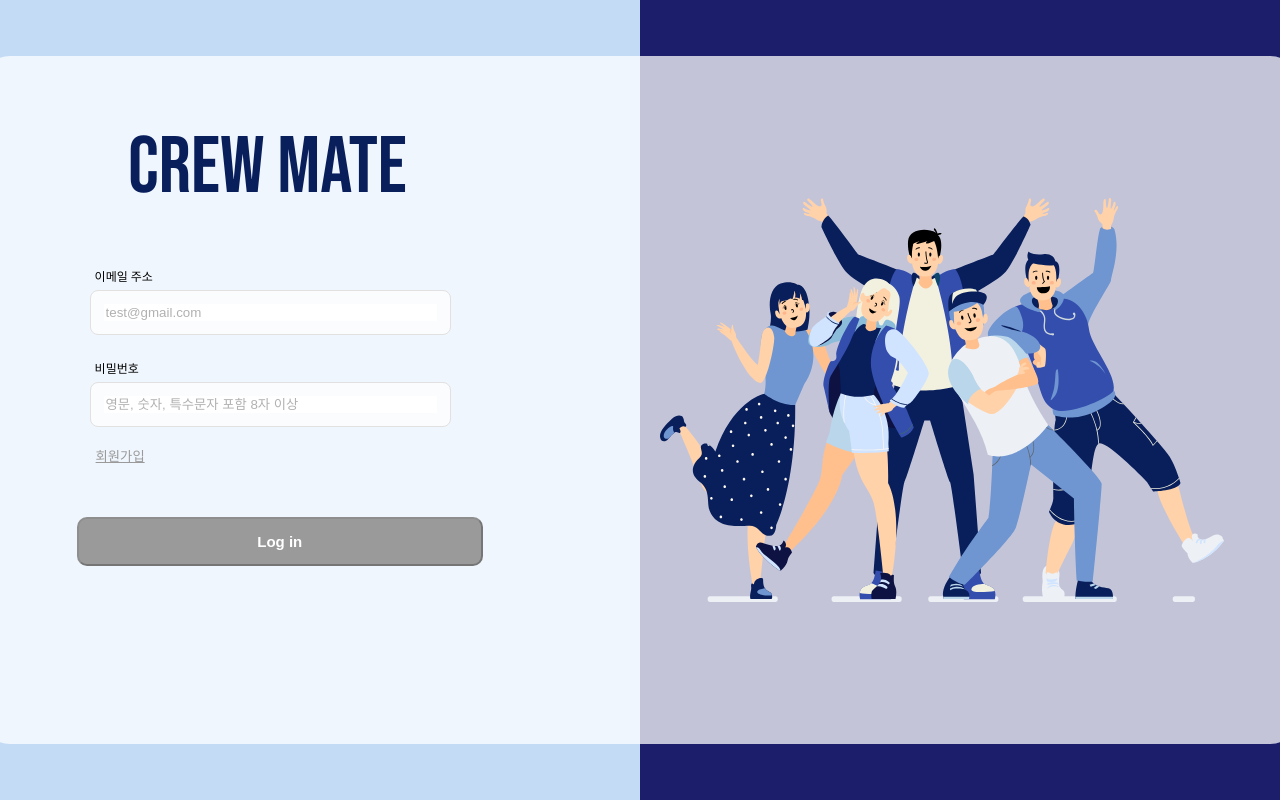
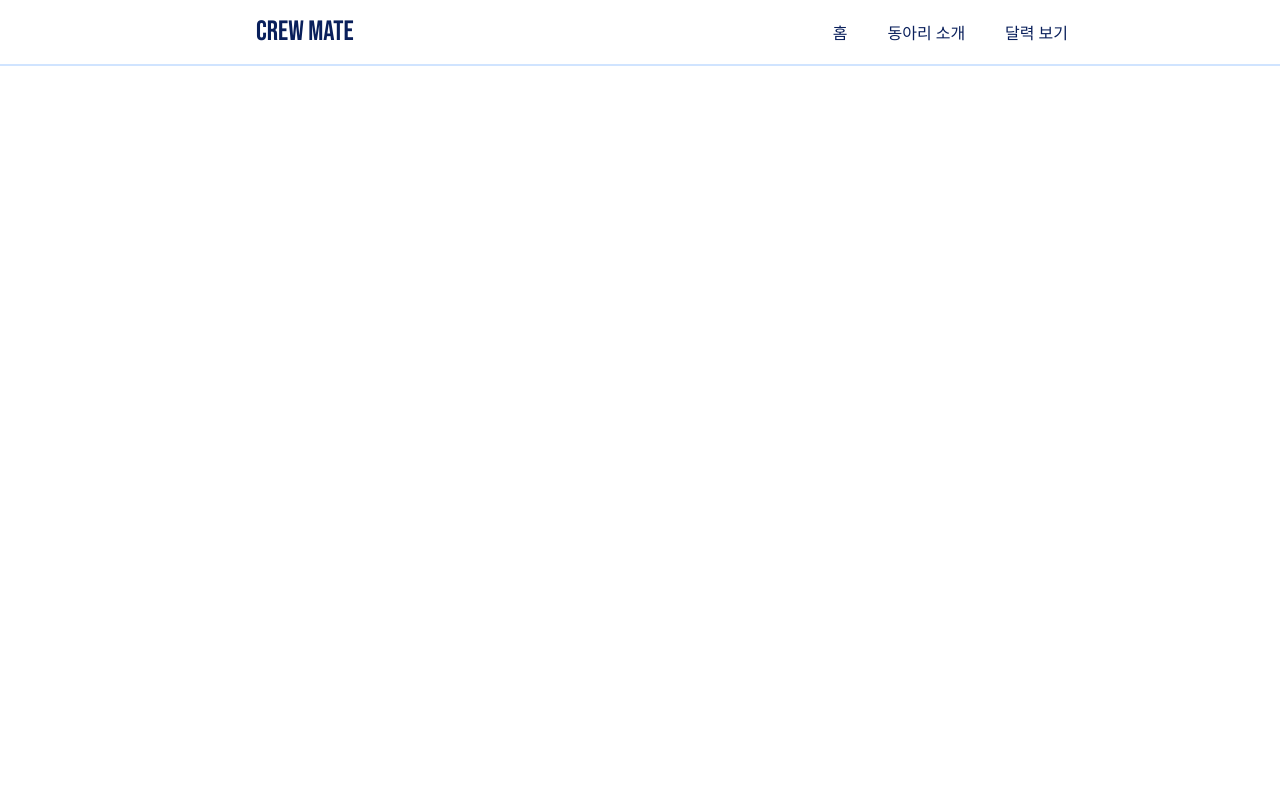
Before and after one commit to Crew-mate/Crewmate-client, a React (Create React App) app: page / in a window 1280 px wide. Built offline with nearby package versions, Linux system fonts and the light colour scheme.

Commit message:
[feat] 네비게이션 바, 달력

```diff
--- a/src/App.js
+++ b/src/App.js
@@ -2,14 +2,17 @@ import React from 'react';
 import { BrowserRouter as Router, Route, Routes } from 'react-router-dom';
 import Login from './Login/Login';
 import SignUp from './SignUp/SignUp';
+import Home from './Home/nav';
+import Calendar from './calendar/Calendar';
 
 function App() {
   return (
     <Router>
       <Routes>
-        <Route path="/" element={<Login />} />
+        <Route path="/" element={<Home />} /> {/* 홈 화면으로 설정 */}
         <Route path="/login" element={<Login />} />
         <Route path="/signup" element={<SignUp />} />
+        <Route path="/calendar" element={<Calendar />} />
       </Routes>
     </Router>
   );
--- /dev/null
+++ b/src/Home/nav.css
@@ -0,0 +1,44 @@
+@import url('https://fonts.googleapis.com/css2?family=Bebas+Neue&display=swap');
+
+.name {
+  font-family: "Bebas Neue", sans-serif;
+  position:fixed;
+  color: #091F5B;
+  margin-left: 20%;
+  font-size: 28px;
+  margin-top: 15px;
+
+}
+.wrapNav {
+  background-color: #fff;
+  border-bottom: 2px solid #D0E4FF;
+}
+
+.Nav {
+  display: flex;
+  justify-content: right;
+  padding: 10px 0;
+  margin-right: 15%;
+}
+
+.Nav a {
+  position: relative;
+  color: #091F5B;
+  text-decoration: none;
+  padding: 10px 20px;
+}
+
+.Nav a::after {
+  content: '';
+  position: absolute;
+  left: 0;
+  bottom: -11px;
+  width: 100%;
+  height: 2px;
+  background-color: transparent;
+  transition: 0.3s ease;
+}
+
+.Nav a:hover::after {
+  background-color: #091F5B;
+}
--- /dev/null
+++ b/src/Home/nav.jsx
@@ -0,0 +1,19 @@
+import React from 'react';
+import { Link } from 'react-router-dom';
+import '../Home/nav.css'
+
+function home() {
+  return (
+    <div>
+      <div className='wrapNav'>
+        <p className='name'>CREW MATE</p>
+        <div className='Nav'>
+          <Link to="/login">홈</Link>
+          <Link to="/signup">동아리 소개</Link>
+          <Link to="/calendar">달력 보기</Link>
+        </div>
+      </div>
+    </div>
+  );
+}
+export default home;
--- /dev/null
+++ b/src/Layout.jsx
@@ -0,0 +1,15 @@
+// Layout.js
+
+import React from 'react';
+import Home from './Home/nav'
+
+function Layout({ children }) {
+  return (
+    <div>
+      <Home /> {/* 네비게이션 바 */}
+      {children} {/* 각 페이지 컴포넌트 */}
+    </div>
+  );
+}
+
+export default Layout;
--- a/src/Login/Login.css
+++ b/src/Login/Login.css
@@ -1,15 +1,19 @@
 @import url('https://fonts.googleapis.com/css2?family=Bebas+Neue&display=swap');
 @import url('https://fonts.googleapis.com/css2?family=Bebas+Neue&family=K2D:ital,wght@0,100;0,200;0,300;0,400;0,500;0,600;0,700;0,800;1,100;1,200;1,300;1,400;1,500;1,600;1,700;1,800&display=swap');
-
 body{
+  overflow: hidden;
+  margin: 0;
+}
+.round{
   background-image: linear-gradient(to right, #C4DBF5 50%, #1D1E6B 50%);
-  width: 500px;
-  height: 300px;
+  width: 100%;
+  height: 100vh;
+  display: flex;
 }
-/* .img{
+.img{
   margin-left: 55%;
   margin-top: 10%;
-} */
+}
 
 .page{
   position: absolute;
--- a/src/Login/Login.jsx
+++ b/src/Login/Login.jsx
@@ -1,14 +1,8 @@
 import React, { useEffect, useState } from 'react'
-import { useNavigate } from 'react-router-dom';
+import { Link } from 'react-router-dom';
 import axios from 'axios'
 
-// const User = {
-//   email: 'test@example.com',
-//   pw: 'test2323@@@'
-// }
-
 export default function Login() {
-    const navigate = useNavigate();
   const [email, setEmail] = useState('');
   const [password, setPw] = useState('');
 
@@ -17,7 +11,7 @@ export default function Login() {
   const [notAllow, setNotAllow] = useState(true);
 
   useEffect(() => {
-      if(emailValid && pwValid) {
+    if (emailValid && pwValid) {
       setNotAllow(false);
       return;
     }
@@ -44,22 +38,20 @@ export default function Login() {
       setPwValid(false);
     }
   };
-    const onClickConfirmButton = async() => {
-      const data={email,password:password}
-      try{
-        const response = await axios.post('http://localhost:5000/users/login',data)
-        if(response.status===200){
+  const onClickConfirmButton = async () => {
+    const data = { email, password: password }
+    try {
+      const response = await axios.post('http://localhost:5000/users/login', data)
+      if (response.status === 200) {
         alert('로그인에 성공하셨습니다')
       }
-      }catch(error){
+    } catch (error) {
       alert('회원이 아닙니다')
     }
   }
 
-    const handleSignUpClick = () => {
-      navigate('./signup');
-    };
   return (
+    <div className='round'>
       <div className="page">
         <div className="title">
           Crew mate
@@ -105,12 +97,13 @@ export default function Login() {
 
         <div>
           <div>
-          <button onClick={handleSignUpClick} className="SignUp_btn">회원가입</button>
+            <button className="SignUp_btn"><Link to="/signup">회원가입</Link></button>
           </div>
           <button onClick={onClickConfirmButton} disabled={notAllow} className="submitBtn">
             Log in
           </button>
         </div>
       </div>
+    </div>
   );
 }
--- a/src/SignUp/SignUp.jsx
+++ b/src/SignUp/SignUp.jsx
@@ -56,21 +56,22 @@ const SignUp = () => {
     }
   };
 
-  const onClickConfirmButton = async() => {
+  const onClickConfirmButton = async () => {
     const newUser = { name, email, password };
-    try{
-      const response=await axios.post('http://localhost:5000/users/signup',newUser)
-      if(response.status===201){
+    try {
+      const response = await axios.post('http://localhost:5000/users/signup', newUser)
+      if (response.status === 201) {
         alert('회원가입에 성공했습니다.');
         navigate('/login');
       }
-    }catch(error){
+    } catch (error) {
       alert('회원가입에 실패했습니다');
       console.log(error);
     }
   };
 
   return (
+    <div className='round'>
       <div className="page">
         <div className="title">Sign up</div>
 
@@ -128,6 +129,7 @@ const SignUp = () => {
           가입하기
         </button>
       </div>
+    </div>
   );
 };
 
--- /dev/null
+++ b/src/calendar/Calendar.jsx
@@ -0,0 +1,108 @@
+import React, { Component } from 'react';
+import FullCalendar from '@fullcalendar/react';
+import dayGridPlugin from '@fullcalendar/daygrid';
+import timeGridPlugin from '@fullcalendar/timegrid';
+import '../calendar/calendar.css';
+import Layout from '../Layout';
+
+class Calendar extends Component {
+    state = {
+        showModal: false,
+        newEvent: {
+            title: '',
+            description: '',
+            start: '',
+            end: ''
+        },
+        events: []
+    };
+
+    openModal = () => {
+        this.setState({ showModal: true });
+    };
+
+    closeModal = () => {
+        this.setState({ showModal: false });
+    };
+
+    handleInputChange = (e) => {
+        const { name, value } = e.target;
+        this.setState((prevState) => ({
+            newEvent: {
+                ...prevState.newEvent,
+                [name]: value
+            }
+        }));
+    };
+
+    handleSave = () => {
+        const { newEvent } = this.state;
+        this.setState((prevState) => ({
+            events: [...prevState.events, newEvent],
+            newEvent: { title: '', description: '', start: '', end: '' },
+            showModal: false
+        }));
+    };
+
+    render() {
+        const { showModal, newEvent } = this.state;
+        return (
+            <Layout>
+                <div className="cal_page">
+                    <button className='add_btn' onClick={this.openModal}>일정 추가하기</button>
+                    {showModal && (
+                        <div className="modal">
+                            <div className="modal-content">
+                                <span className="close" onClick={this.closeModal}>&times;</span>
+                                <input
+                                    type="text"
+                                    name="title"
+                                    value={newEvent.title}
+                                    onChange={this.handleInputChange}
+                                    placeholder="일정 제목"
+                                />
+                                <input
+                                    type="text"
+                                    name="description"
+                                    value={newEvent.description}
+                                    onChange={this.handleInputChange}
+                                    placeholder="일정 설명"
+                                />
+                                <input
+                                    type="datetime-local"
+                                    name="start"
+                                    value={newEvent.start}
+                                    onChange={this.handleInputChange}
+                                    placeholder="시작 날짜"
+                                />
+                                <input
+                                    type="datetime-local"
+                                    name="end"
+                                    value={newEvent.end}
+                                    onChange={this.handleInputChange}
+                                    placeholder="끝나는 날짜"
+                                />
+                                <button onClick={this.handleSave}>저장</button>
+                            </div>
+                        </div>
+                    )}
+                    <div className="calendar" style={{ width: '1180px'}}>
+                        <FullCalendar
+                            defaultView="dayGridMonth"
+                            plugins={[dayGridPlugin, timeGridPlugin]} // timeGridPlugin 추가
+                            events={this.state.events}
+                            contentHeight={550}
+                            headerToolbar={{
+                                left: 'prev,next today',
+                                center: 'title',
+                                right: 'dayGridMonth,timeGridWeek,timeGridDay' // 모든 보기 포함
+                            }}
+                        />
+                    </div>
+                </div>
+            </Layout>
+        );
+    }
+}
+
+export default Calendar;
--- /dev/null
+++ b/src/calendar/calendar.css
@@ -0,0 +1,39 @@
+/* calendar.css */
+@import url('https://fonts.googleapis.com/css2?family=Bebas+Neue&display=swap');
+
+.cal_page {
+  position: relative;
+  display: flex;
+  justify-content: center;
+  align-items: center;
+}
+
+.calendar {
+  margin-top: 4%;
+}
+
+.fc{
+  font-family: "Bebas Neue", sans-serif;
+  font-weight: 400;
+  font-style: normal;
+  color: #091F5B;
+}
+
+
+.add_btn {
+  position: absolute;
+  bottom: 20px;
+  right: 20px;
+  border-radius: 10px;
+  background-color: #091F5B;
+  color: #fff;
+  padding: 10px 20px; /* 버튼 내부 여백 설정 */
+  border: none;
+  cursor: pointer;
+  box-shadow: 0 8px 16px rgba(9, 31, 91, 0.3); /* 그림자 효과 추가 */
+  transition: transform 0.3s ease; /* 변환 효과를 0.3초로 지정 */
+}
+
+.add_btn:hover {
+  transform: translateY(-3px); /* 마우스를 올렸을 때 버튼을 아래로 3px 이동 */
+}
--- a/src/index.js
+++ b/src/index.js
@@ -4,6 +4,8 @@ import App from './App';
 
 import "./Login/Login.css"
 import "./SignUp/SignUp.css"
+import "./calendar/calendar.css"
+// import "./Home/home.css"
 
 const root = ReactDOM.createRoot(document.getElementById('root'));
 root.render(
```
Also changed, not shown: package.json (+11 -0 lines), src/SignUp/SignUp.css (line endings or trailing spaces), 1 other file (tests, documents, lock files or other folders). Lines whose indentation alone changed are shown as unchanged.
